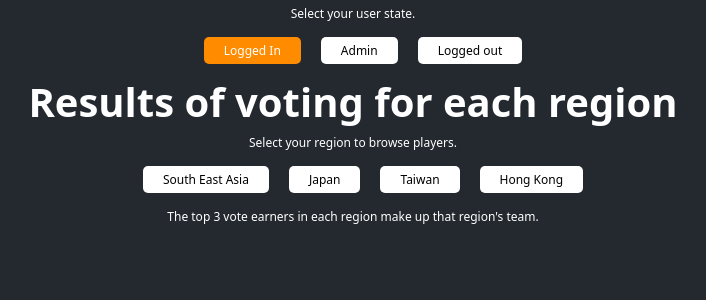
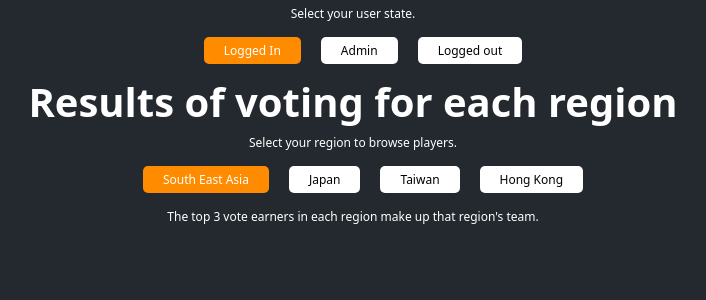
Before and after one commit to forbesd7/coding-challenge, a React (Create React App) app: page / in a window 1280 px wide. Shown: the top 300 px of the page, without its empty margins (297-1003 px from the left). Built offline with nearby package versions, Linux system fonts and the light colour scheme.

Commit message:
region is now selectable and updates state accordingly

```diff
--- a/src/components/VotingPage.js
+++ b/src/components/VotingPage.js
@@ -1,28 +1,43 @@
 import React, { Component } from "react";
-import { MainContainer, Title, SubTitle } from "../styledComponents";
+import { MainContainer, SubTitle } from "../styledComponents";
 import UserStates from "./userStateSection/UserStates";
 import RegionContainer from "./regionSection/RegionContainer";
 
 const USERSTATES = ["Logged In", "Admin", "Logged out"];
+const REGIONS = ["South East Asia", "Japan", "Taiwan", "Hong Kong"];
 
 class VotingPage extends Component {
   constructor(props) {
     super(props);
-    this.state = { selectedUserState: USERSTATES[0] };
+    this.state = {
+      selectedState: USERSTATES[0],
+      selectedRegion: REGIONS[0]
+    };
   }
 
-  updateSelectedUserState = selectedUserState => {
-    this.setState({ selectedUserState: selectedUserState });
+  updateSelectedState = selectedState => {
+    this.setState({
+      selectedState
+    });
+  };
+
+  updateSelectedRegion = selectedRegion => {
+    this.setState({
+      selectedRegion: selectedRegion
+    });
   };
 
   render() {
     return (
       <MainContainer>
         <UserStates
-          selectedUserState={this.state.selectedUserState}
-          updateSelectedUserState={this.updateSelectedUserState}
+          selectedUserState={this.state.selectedState}
+          updateSelectedState={this.updateSelectedState}
         />
-        <RegionContainer />
+        <RegionContainer
+          selectedRegion={this.state.selectedRegion}
+          updateSelectedRegion={this.updateSelectedRegion}
+        />
         <SubTitle>
           The top 3 vote earners in each region make up that region's team.
         </SubTitle>
--- a/src/components/regionSection/Region.js
+++ b/src/components/regionSection/Region.js
@@ -0,0 +1,41 @@
+import React, { Fragment } from "react";
+import { Button } from "../../styledComponents";
+
+const Region = props => {
+  const renderSelectedButton = () => {
+    return (
+      <Button
+        selected
+        onClick={() => {
+          props.updateSelectedRegion(props.regionName);
+        }}
+      >
+        {props.regionName}
+      </Button>
+    );
+  };
+
+  const renderButton = () => {
+    return (
+      <Button
+        onClick={() => {
+          props.updateSelectedRegion(props.regionName);
+        }}
+      >
+        {props.regionName}
+      </Button>
+    );
+  };
+
+  const renderView = () => {
+    if (props.selected) {
+      return renderSelectedButton();
+    } else {
+      return renderButton();
+    }
+  };
+
+  return <Fragment>{renderView()}</Fragment>;
+};
+
+export default Region;
--- a/src/components/regionSection/RegionContainer.js
+++ b/src/components/regionSection/RegionContainer.js
@@ -1,25 +1,47 @@
 import React, { Component, Fragment } from "react";
-import {
-  Title,
-  SubTitle,
-  Button,
-  ButtonContainer
-} from "../../styledComponents";
+import { Title, SubTitle, ButtonContainer } from "../../styledComponents";
+import Region from "./Region";
+
+const REGIONS = ["South East Asia", "Japan", "Taiwan", "Hong Kong"];
+
 class RegionContainer extends Component {
   constructor(props) {
     super(props);
     this.state = {};
   }
+
+  renderSelectedButton = (curRegion, index) => {
+    return (
+      <Region
+        selected
+        updateSelectedRegion={this.props.updateSelectedRegion}
+        key={index}
+        regionName={curRegion}
+      />
+    );
+  };
+
+  renderButton = (curRegion, index) => {
+    return (
+      <Region
+        updateSelectedRegion={this.props.updateSelectedRegion}
+        key={index}
+        regionName={curRegion}
+      />
+    );
+  };
   render() {
     return (
       <Fragment>
         <Title>Results of voting for each region</Title>
         <SubTitle>Select your region to browse players.</SubTitle>
         <ButtonContainer>
-          <Button>South East Asia</Button>
-          <Button>Japan</Button>
-          <Button>Taiwan</Button>
-          <Button>Hong Kong</Button>
+          {REGIONS.map((region, index) => {
+            if (region === this.props.selectedRegion) {
+              return this.renderSelectedButton(region, index);
+            }
+            return this.renderButton(region, index);
+          })}
         </ButtonContainer>
       </Fragment>
     );
--- a/src/components/userStateSection/UserStates.js
+++ b/src/components/userStateSection/UserStates.js
@@ -23,7 +23,7 @@ class UserStates extends Component {
               return (
                 <UserState
                   selected="true"
-                  updateSelectedUserState={this.props.updateSelectedUserState}
+                  updateSelectedState={this.props.updateSelectedState}
                   key={index}
                   userState={userState}
                 />
@@ -31,7 +31,7 @@ class UserStates extends Component {
             }
             return (
               <UserState
-                updateSelectedUserState={this.props.updateSelectedUserState}
+                updateSelectedState={this.props.updateSelectedState}
                 key={index}
                 userState={userState}
               />
--- a/src/components/userStateSection/userState.js
+++ b/src/components/userStateSection/userState.js
@@ -7,7 +7,7 @@ const UserState = props => {
       <Button
         selected
         onClick={() => {
-          props.updateSelectedUserState(props.userState);
+          props.updateSelectedState(props.userState);
         }}
       >
         {props.userState}
@@ -19,7 +19,7 @@ const UserState = props => {
     return (
       <Button
         onClick={() => {
-          props.updateSelectedUserState(props.userState);
+          props.updateSelectedState(props.userState);
         }}
       >
         {props.userState}
```
